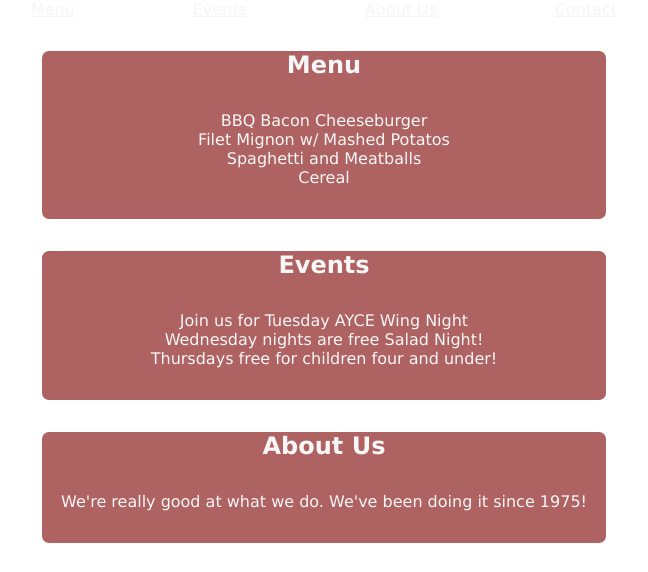
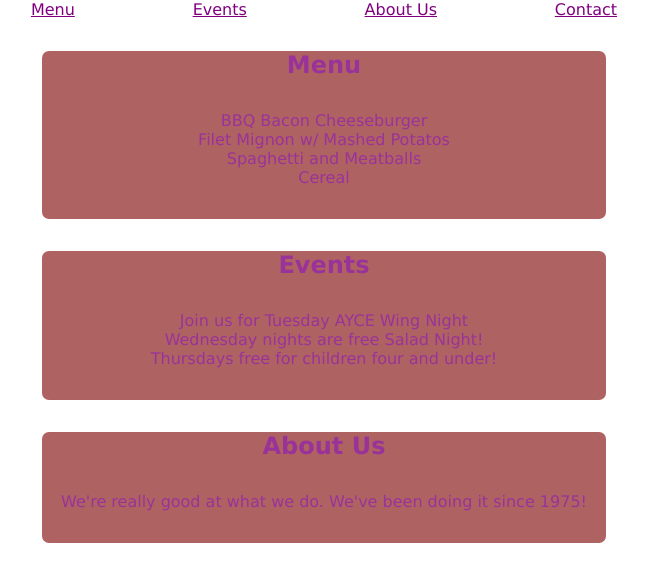
Before and after one commit to WeCanCodeIT/food_page, a plain HTML site: page index.html in a window 1280 px wide. Shown: the top 572 px of the page, without its empty margins (348-996 px from the left). Drawn offline with Linux system fonts and the light colour scheme.

Commit message:
changed color

```diff
--- a/style.css
+++ b/style.css
@@ -3,7 +3,7 @@
     font-family: Verdana, Geneva, Tahoma, sans-serif;
     margin: 0;
     padding: 0;
-    color:whitesmoke
+    color: purple;
 }
 
 
```
